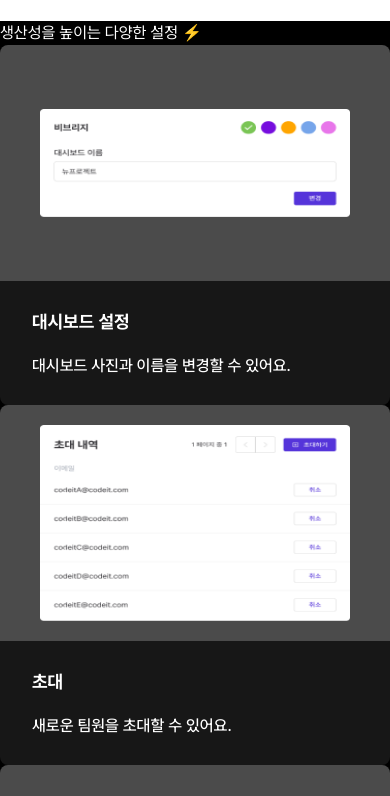
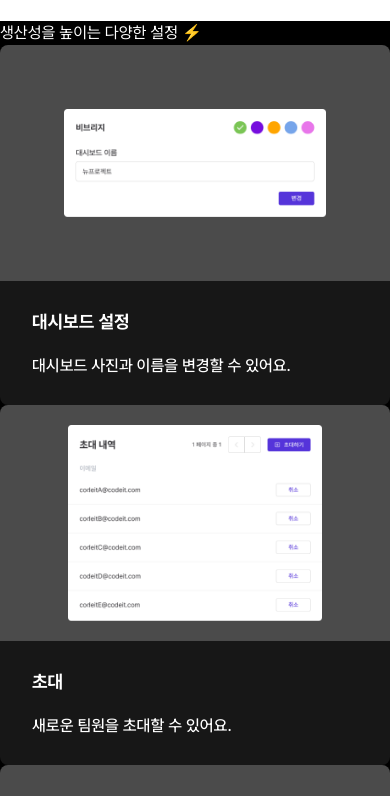
Before and after one commit to Sprint-Part3-14Team/14team-project, a Next.js app: page / in a window 390 px wide. Shown: the part 1197-1993 px from the top of the page. Built offline with nearby package versions, Linux system fonts and the light colour scheme.

Commit message:
💄 design: 메인카드 컴포넌트 생성 및 ad-card object-fit 속성 적용

```diff
--- a/app/components/landing/ad-card.tsx
+++ b/app/components/landing/ad-card.tsx
@@ -22,10 +22,15 @@ export default function AdCard({
   return (
     <div className="w-full md:w-[378px]">
       <div
-        className={`h-[236px] rounded-t-lg bg-gray-600 px-10 md:h-[260px] md:px-[39px] ${imgContainerYPadding[yPadding]}`}
+        className={`h-[236px] rounded-t-lg bg-gray-600 px-10 md:h-[260px] md:px-[39px] ${imgContainerYPadding[yPadding]} `}
       >
         <div className="relative h-full w-full">
-          <Image fill src={imgUrl} alt={`${title} 구간 이미지`} />
+          <Image
+            className="object-contain"
+            fill
+            src={imgUrl}
+            alt={`${title} 구간 이미지`}
+          />
         </div>
       </div>
       <div className="h-[124px] rounded-b-lg bg-gray-800 py-[27px] pl-[32px] text-white md:py-[33px]">
--- /dev/null
+++ b/app/components/landing/point-card.tsx
@@ -0,0 +1,25 @@
+import { ReactNode } from 'react';
+
+interface PointCardProps {
+  pointNum: number;
+  description: string;
+  children: ReactNode;
+}
+
+export default function PointCard({
+  pointNum,
+  description,
+  children,
+}: PointCardProps) {
+  return (
+    <div className="relative h-[686px] w-full rounded-lg bg-gray-800 pt-[60px] text-center md:h-[972px] md:text-left xl:h-[600px]">
+      <h2 className="text-lg font-medium text-gray-400 md:ml-[60px]">
+        Point {pointNum}
+      </h2>
+      <p className="mx-[60px] mb-[100px] mt-[60px] break-keep text-[36px] font-bold leading-[50px] md:mt-[100px] md:h-[128px] md:w-[302px] md:text-[48px] md:leading-[64px]">
+        {description}
+      </p>
+      {children}
+    </div>
+  );
+}
```
